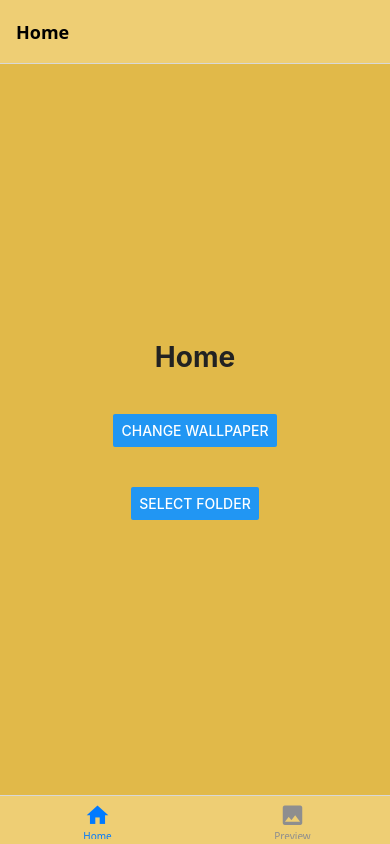
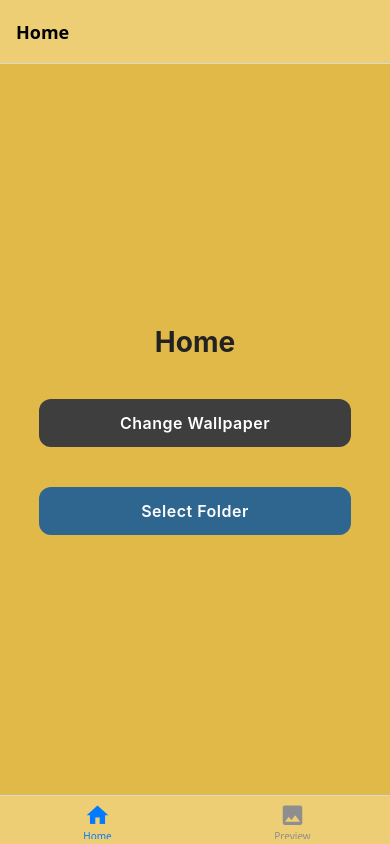
Before and after one commit to milan-vishnoi/wallpaper-changer, a React Native app: screen /Home in a window 390 px wide. Built offline with nearby package versions, Linux system fonts and the light colour scheme.

Commit message:
Replaced Buttons with TouchableOpacity This is done to have better formatting control over the button because Button doesn't have many formatting properties.

```diff
--- a/screens/HomeScreen.js
+++ b/screens/HomeScreen.js
@@ -1,5 +1,5 @@
 import React from 'react';
-import { StyleSheet, Text, SafeAreaView, View, Button } from 'react-native';
+import { StyleSheet, Text, SafeAreaView, View, TouchableOpacity } from 'react-native';
 
 export default function HomeScreen() {
     const changeWallpaper = () => {
@@ -15,9 +15,13 @@ export default function HomeScreen() {
     return (
         <SafeAreaView style={styles.container}>
         <Text style={styles.header}>Home</Text>
-        <Button title="Change Wallpaper" onPress={changeWallpaper} />
+        <TouchableOpacity style={styles.button} onPress={changeWallpaper}>
+        <Text style={styles.buttonText}>Change Wallpaper</Text>
+        </TouchableOpacity>
         <View style={{ marginVertical: 20 }} />
-        <Button title="Select Folder" onPress={selectFolder} />
+        <TouchableOpacity style={[styles.button, styles.secondaryButton]} onPress={selectFolder}>
+        <Text style={styles.buttonText}>Select Folder</Text>
+      </TouchableOpacity>
         </SafeAreaView>
     );
     }
@@ -36,4 +40,22 @@ const styles = StyleSheet.create({
         marginBottom: 40,
         color: '#222'
     },
+    button: {
+        backgroundColor: '#3E3E3E',
+        paddingVertical: 14,
+        paddingHorizontal: 30,
+        borderRadius: 12,
+        width: '80%',
+        alignItems: 'center',
+        elevation: 2,
+      },
+      buttonText: {
+        color: '#fff',
+        fontSize: 16,
+        fontWeight: '600',
+        letterSpacing: 0.5,
+      },
+      secondaryButton: {
+        backgroundColor: '#2F6690',
+      },
 });
```
